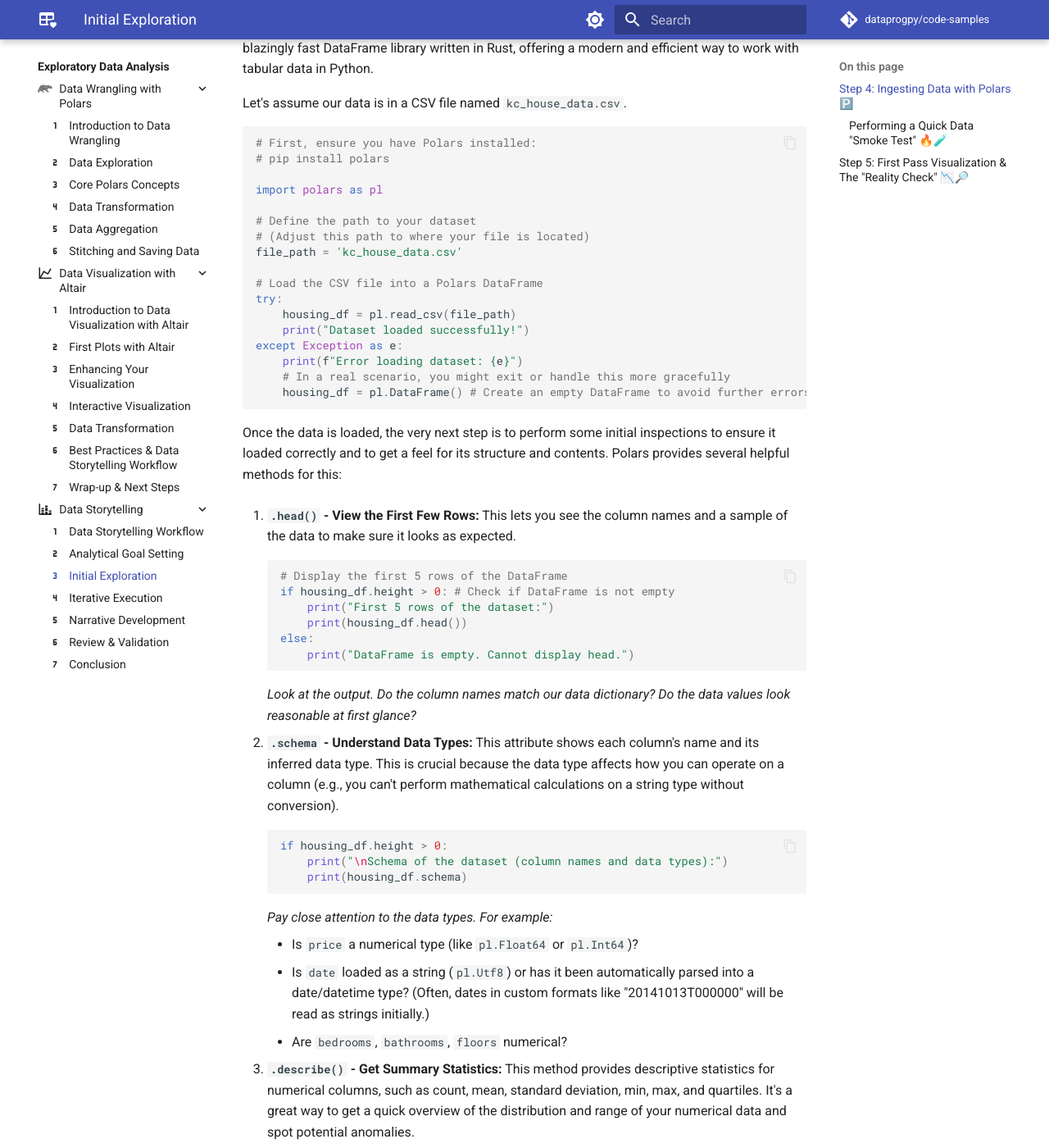
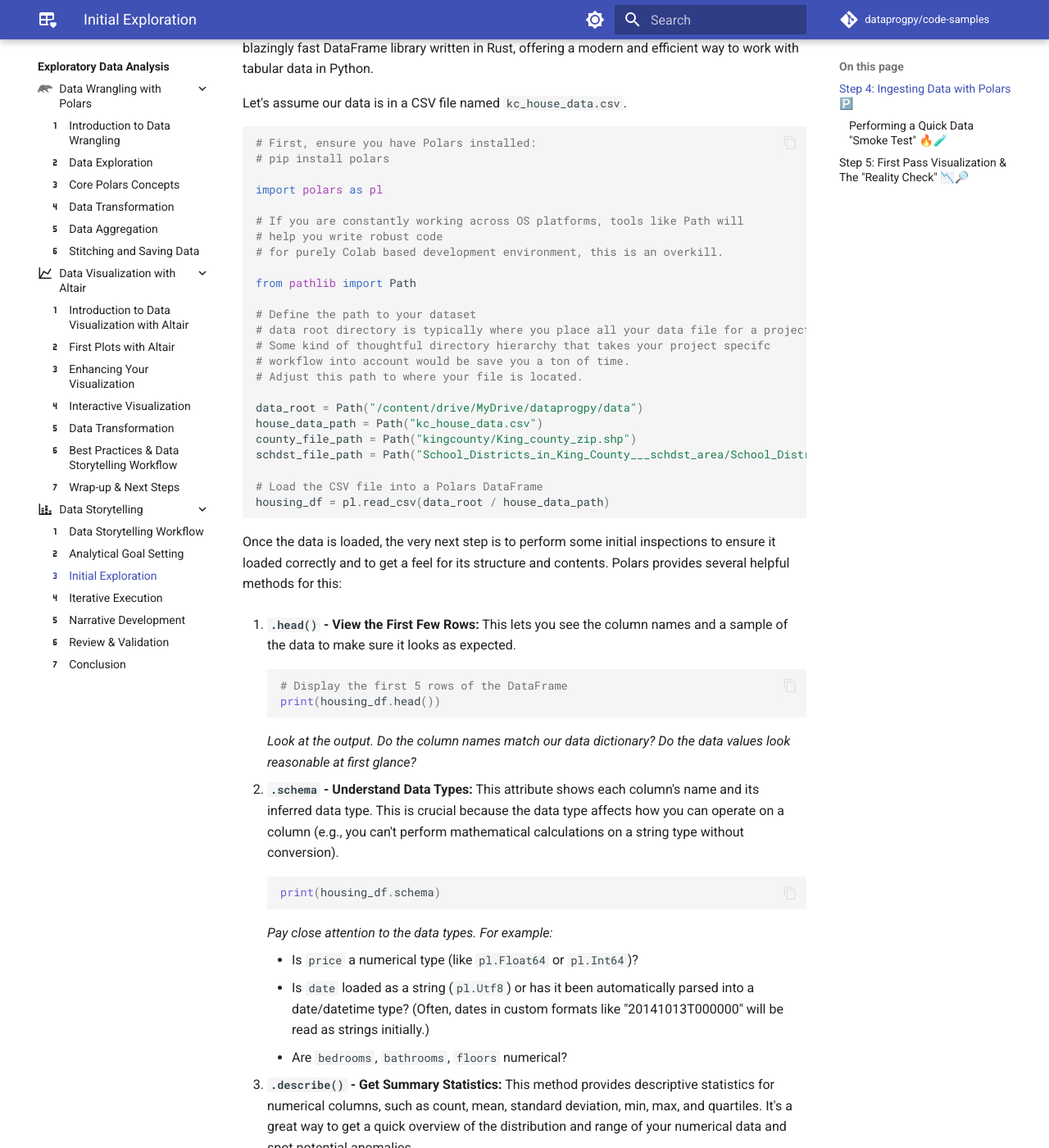
Before and after one commit to dataprogpy/dataprogpy.github.io, an MkDocs documentation site: the page built from docs/eda/data-storytelling/ingest-explore.md, in a window 1280 px wide and 1400 px high, scrolled down 441 px. Shown: the whole window at 82% size. Built offline with MkDocs 1.6.1 and Material for MkDocs 9.7.7, drawn with Linux system fonts in a browser that asks for light colours; comment, search, counter and statistics services are not loaded; some of the changed text lies outside the part shown.

Commit message:
Fix code listings in ingest-explore.md

````diff
--- a/docs/eda/data-storytelling/ingest-explore.md
+++ b/docs/eda/data-storytelling/ingest-explore.md
@@ -18,18 +18,26 @@
 
 import polars as pl
 
+# If you are constantly working across OS platforms, tools like Path will
+# help you write robust code
+# for purely Colab based development environment, this is an overkill.
+
+from pathlib import Path
+
 # Define the path to your dataset
-# (Adjust this path to where your file is located)
-file_path = 'kc_house_data.csv'
+# data root directory is typically where you place all your data file for a project.
+# Some kind of thoughtful directory hierarchy that takes your project specifc
+# workflow into account would be save you a ton of time.
+# Adjust this path to where your file is located.
+
+data_root = Path("/content/drive/MyDrive/dataprogpy/data")
+house_data_path = Path("kc_house_data.csv")
+county_file_path = Path("kingcounty/King_county_zip.shp")
+schdst_file_path = Path("School_Districts_in_King_County___schdst_area/School_Districts_in_King_County___schdst_area.shp")
 
 # Load the CSV file into a Polars DataFrame
-try:
-    housing_df = pl.read_csv(file_path)
-    print("Dataset loaded successfully!")
-except Exception as e:
-    print(f"Error loading dataset: {e}")
-    # In a real scenario, you might exit or handle this more gracefully
-    housing_df = pl.DataFrame() # Create an empty DataFrame to avoid further errors in lesson
+housing_df = pl.read_csv(data_root / house_data_path)
+
 ```
 
 Once the data is loaded, the very next step is to perform some initial inspections to ensure it loaded correctly and to get a feel for its structure and contents. Polars provides several helpful methods for this:
@@ -39,11 +47,7 @@
 
     ```python
     # Display the first 5 rows of the DataFrame
-    if housing_df.height > 0: # Check if DataFrame is not empty
-        print("First 5 rows of the dataset:")
-        print(housing_df.head())
-    else:
-        print("DataFrame is empty. Cannot display head.")
+    print(housing_df.head())
     ```
     *Look at the output. Do the column names match our data dictionary? Do the data values look reasonable at first glance?*
 
@@ -51,9 +55,7 @@
     This attribute shows each column's name and its inferred data type. This is crucial because the data type affects how you can operate on a column (e.g., you can't perform mathematical calculations on a string type without conversion).
 
     ```python
-    if housing_df.height > 0:
-        print("\nSchema of the dataset (column names and data types):")
-        print(housing_df.schema)
+    print(housing_df.schema)
     ```
     *Pay close attention to the data types. For example:*
 
@@ -65,15 +67,13 @@
     This method provides descriptive statistics for numerical columns, such as count, mean, standard deviation, min, max, and quartiles. It's a great way to get a quick overview of the distribution and range of your numerical data and spot potential anomalies.
 
     ```python
-    if housing_df.height > 0:
-        print("\nSummary statistics for numerical columns:")
-        print(housing_df.describe())
+    print(housing_df.describe())
     ```
     *What can you learn from this?*
 
     * *For `price`:* What are the min, max, and mean prices? Does the standard deviation suggest a wide spread?
     * *For `bedrooms` or `bathrooms`:* Do the min/max values make sense? (e.g., a house with 0 bedrooms, or an unusually high number).
-    * *For `sqft_liv`, `sqft_lot`:* What are the typical sizes? Are there extreme values?
+    * *For `sqft_living`, `sqft_lot`:* What are the typical sizes? Are there extreme values?
     * *For `yr_built`*: What's the range of construction years?
     * *Look for columns with a `null_count` greater than 0 in the `describe` output; this indicates missing values.*
 
@@ -81,8 +81,7 @@
     This attribute returns a tuple `(height, width)` representing the number of rows and columns.
 
     ```python
-    if housing_df.height > 0:
-        print(f"\nThe dataset has {housing_df.height} rows and {housing_df.width} columns.")
+    print(f"\nThe dataset has {housing_df.height} rows and {housing_df.width} columns.")
     ```
 
 This initial inspection is vital. It helps you confirm the data integrity at a high level and identify areas that might need attention before you can effectively visualize or analyze it. For instance, if `price` was loaded as a string, you'd need to convert it to a number before creating a price distribution histogram.
@@ -103,49 +102,40 @@
 Here are some common smoke tests you can perform with Polars, building on what you've already seen:
 
 1.  **Check for Unexpected Nulls in Critical Columns:**
-    While `.describe()` gives you `null_count`, you might want to specifically check columns crucial for your initial visualizations (from your Step 3 task list). For example, if `price` or `sqft_liv` are key to your first few charts:
+    While `.describe()` gives you `null_count`, you might want to specifically check columns crucial for your initial visualizations (from your Step 3 task list). For example, if `price` or `sqft_living` are key to your first few charts:
 
     ```python
-    if housing_df.height > 0:
-        critical_cols = ['price', 'sqft_liv', 'bedrooms', 'bathrooms']
-        for col_name in critical_cols:
-            if col_name in housing_df.columns:
-                null_count = housing_df[col_name].is_null().sum()
-                if null_count > 0:
-                    print(f"Warning: Column '{col_name}' has {null_count} null values.")
-            else:
-                print(f"Warning: Expected critical column '{col_name}' not found.")
+    critical_cols = ['price', 'sqft_living', 'bedrooms', 'bathrooms']
+    housing_df.select(
+        pl.col(critical_cols).is_null().sum().name.suffix("_nulls")
+    )
     ```
 
 2.  **Basic Sanity Check on Numerical Ranges:**
     Does `price` contain negative values or zeros where it shouldn't? Are there impossible values for `bedrooms` (e.g., 0 if that's unexpected, or an extremely high number like 50)?
 
     ```python
-    if housing_df.height > 0 and 'price' in housing_df.columns:
-        # Example: Check for non-positive prices if they are not expected
-        non_positive_prices = housing_df.filter(pl.col('price') <= 0).height
-        if non_positive_prices > 0:
-            print(f"Warning: Found {non_positive_prices} records with non-positive prices.")
+    # Example: Check for non-positive prices if they are not expected
+    non_positive_prices = housing_df.filter(pl.col('price') <= 0).height
+    if non_positive_prices > 0:
+        print(f"Warning: Found {non_positive_prices} records with non-positive prices.")
 
-    if housing_df.height > 0 and 'bedrooms' in housing_df.columns:
-        # Example: Check for an unusually high number of bedrooms
-        unusual_bedrooms = housing_df.filter(pl.col('bedrooms') > 20).height # Assuming >20 is unusual
-        if unusual_bedrooms > 0:
-            print(f"Warning: Found {unusual_bedrooms} records with more than 20 bedrooms.")
+    # Example: Check for an unusually high number of bedrooms
+    unusual_bedrooms = housing_df.filter(pl.col('bedrooms') > 20).height # Assuming >20 is unusual
+    if unusual_bedrooms > 0:
+        print(f"Warning: Found {unusual_bedrooms} records with more than 20 bedrooms.")
     ```
 
 3.  **Check Unique Values for Key Categorical/Boolean-like Columns:**
     For columns like `waterfront` (expected to be 0 or 1) or `condition` (expected 1-5), quickly check their unique values.
 
     ```python
-    if housing_df.height > 0 and 'waterfront' in housing_df.columns:
-        unique_waterfront = housing_df['waterfront'].unique().sort()
-        print(f"\nUnique values in 'waterfront': {unique_waterfront.to_list()}")
-        # Expected: [0, 1] or similar based on data dictionary
+    unique_waterfront = housing_df['waterfront'].unique().sort()
+    print(f"\nUnique values in 'waterfront': {unique_waterfront.to_list()}")
+    # Expected: [0, 1] or similar based on data dictionary
 
-    if housing_df.height > 0 and 'condition' in housing_df.columns:
-        unique_condition = housing_df['condition'].unique().sort()
-        print(f"Unique values in 'condition': {unique_condition.to_list()}")
+    unique_condition = housing_df['condition'].unique().sort()
+    print(f"Unique values in 'condition': {unique_condition.to_list()}")
         # Expected: [1, 2, 3, 4, 5]
     ```
 
@@ -177,7 +167,7 @@
 
 | Research Question                      | Data Variables                     | Mark Type | Key Encodings (X, Y, Color, Size, Tooltip, etc.)                                        | Anticipated Chart Type |
 | :------------------------------------- | :--------------------------------- | :-------- | :------------------------------------------------------------------------------------ | :--------------------- |
-| How does `sqft_liv` relate to `price`? | `price`, `sqft_liv`                | `point`   | `x: sqft_liv (Q)`, `y: price (Q)`, `tooltip: [price, sqft_liv, bedrooms, bathrooms]` | Scatter Plot           |
+| How does `sqft_living` relate to `price`? | `price`, `sqft_living`                | `point`   | `x: sqft_living (Q)`, `y: price (Q)`, `tooltip: [price, sqft_living, bedrooms, bathrooms]` | Scatter Plot           |
 
 Now, let's try to code this in Altair using our `housing_df` Polars DataFrame:
 
@@ -185,33 +175,26 @@
 import altair as alt
 # Assuming housing_df is your Polars DataFrame loaded in Step 4
 
-# Ensure Polars data can be directly used by Altair
-# (Altair typically expects pandas DataFrames or dict/list of dicts,
-# but can often work with objects that support the __dataframe__ protocol, which Polars does)
-# For explicit conversion if needed: housing_pandas_df = housing_df.to_pandas()
+alt.data_transformers.disable_max_rows()
+# By default, Altair has a transformer that limits the number of rows it will process for performance reasons.
+# The .disable_max_rows() method turns off this default behavior.
+# This is useful when you have a large dataset and want to ensure all data points are considered for your visualization, although it might impact performance.
 
-if housing_df.height > 0:
-    try:
-        scatter_plot = alt.Chart(housing_df).mark_point().encode(
-            x=alt.X('sqft_liv:Q', title='Living Area (sq ft)'), # :Q denotes Quantitative
-            y=alt.Y('price:Q', title='Sale Price (USD)', axis=alt.Axis(format='$,.0f')),
-            tooltip=['price', 'sqft_liv', 'bedrooms', 'bathrooms']
-        ).properties(
-            title='Price vs. Living Area',
-            width=600,
-            height=400
-        ).interactive() # Adds panning and zooming
+scatter_plot = alt.Chart(housing_df).mark_point().encode(
+    x=alt.X('sqft_living:Q', title='Living Area (sq ft)'), # :Q denotes Quantitative
+    y=alt.Y('price:Q', title='Sale Price (USD)', axis=alt.Axis(format='$,.0f')),
+    tooltip=['price', 'sqft_living', 'bedrooms', 'bathrooms']
+).properties(
+    title='Price vs. Living Area',
+    width=600,
+    height=400
+).interactive() # Adds panning and zooming
 
-        # To display the chart in many environments (like a Jupyter notebook or an IDE with an Altair renderer):
-        scatter_plot.show()
-        # In MkDocs, you might save it to a JSON file and embed it, or use a Python-to-JS bridge.
-        # For now, we'll assume you can display it or inspect its structure.
-        print("Scatter plot generated (or attempted).")
-
-    except Exception as e:
-        print(f"Error generating scatter plot: {e}")
-else:
-    print("DataFrame is empty. Cannot generate scatter plot.")
+# To display the chart in many environments (like a Jupyter notebook or an IDE with an Altair renderer):
+scatter_plot.show()
+# In MkDocs, you might save it to a JSON file and embed it, or use a Python-to-JS bridge.
+# For now, we'll assume you can display it or inspect its structure.
+print("Scatter plot generated (or attempted).")
 
 ```
 
@@ -220,13 +203,13 @@
 You run the code. What might you see? This is where the "reality check" happens. Here are some common scenarios:
 
 1.  **Error Messages:**
-    * **Incorrect Data Types:** If `price` or `sqft_liv` were accidentally loaded as strings (`pl.Utf8`) and you didn't convert them to numerical types (`pl.Float64` or `pl.Int64`), Altair (or the underlying Vega-Lite) would likely complain or produce an incorrect chart.
+    * **Incorrect Data Types:** If `price` or `sqft_living` were accidentally loaded as strings (`pl.Utf8`) and you didn't convert them to numerical types (`pl.Float64` or `pl.Int64`), Altair (or the underlying Vega-Lite) would likely complain or produce an incorrect chart.
         * *Uh-Oh Example:* Your `price` axis might show alphabetical sorting if it's a string, or the plot might fail entirely.
-    * **Column Not Found:** A typo in a column name (`'sqft_living'` instead of `'sqft_liv'`) will cause an error.
+    * **Column Not Found:** A typo in a column name (`'sqft_liv'` instead of `'sqft_living'`) will cause an error.
 
 2.  **The "Blob" / Overplotting:**
     * With many thousands of houses in our dataset, a simple scatter plot might just look like a dense, unreadable blob of points, especially in areas with many similarly priced/sized homes. You can't distinguish individual points or see the density clearly.
-        * *Uh-Oh Example:* Our `price` vs. `sqft_liv` plot will almost certainly suffer from this.
+        * *Uh-Oh Example:* Our `price` vs. `sqft_living` plot will almost certainly suffer from this.
 
 3.  **Skewed Distributions & Outliers:**
     * The `price` variable, in particular, is often right-skewed (many houses at lower-to-mid prices, and a few very expensive ones). These outliers can "squish" the majority of data points into a small area of the chart, making it hard to see patterns among them.
````
